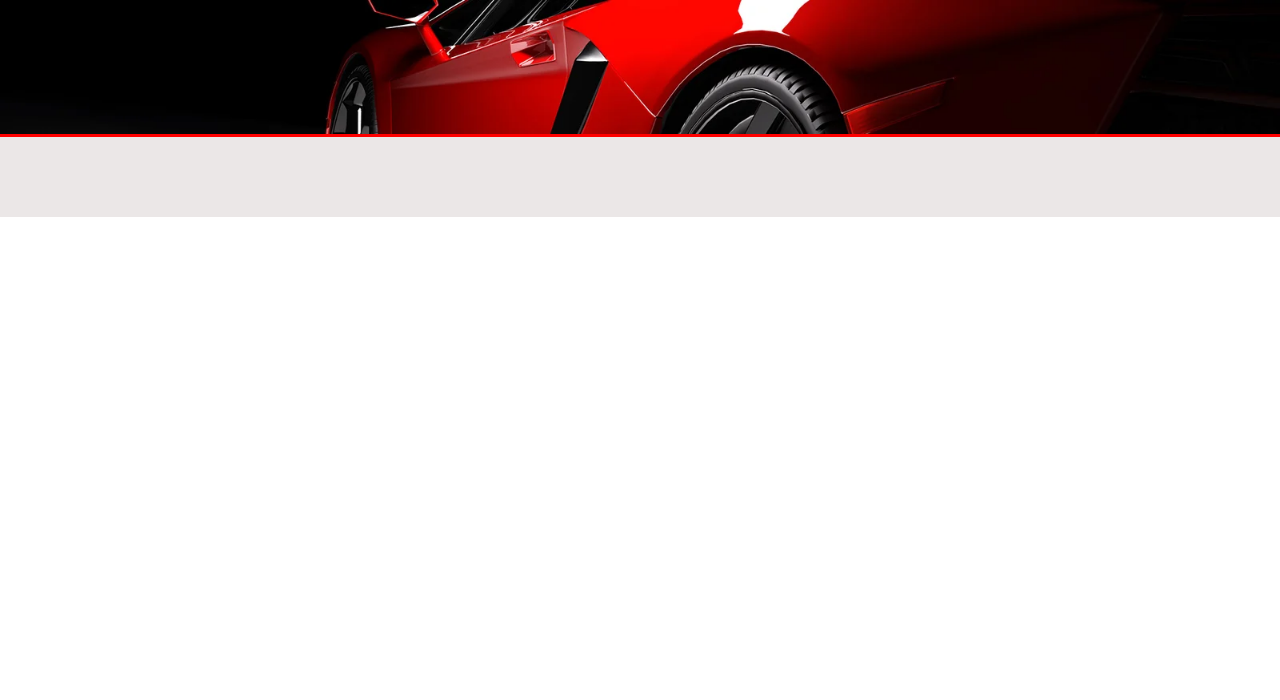
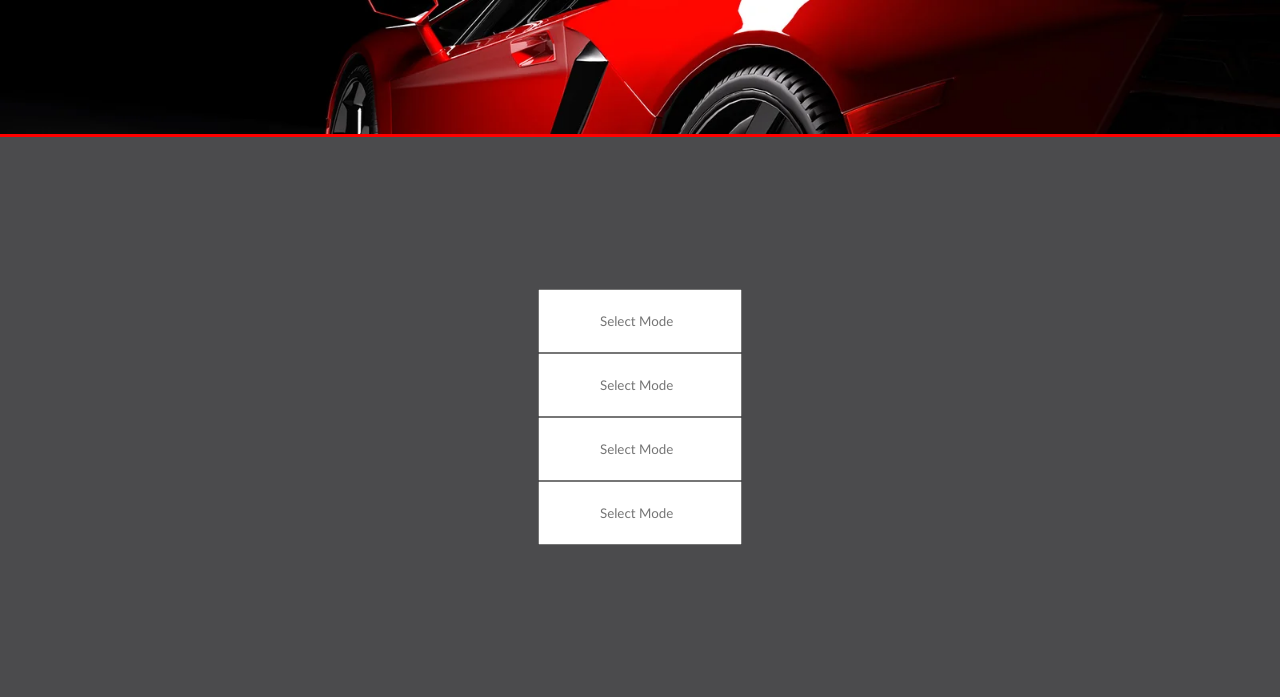
Before and after one commit to Ayaz-Ahamed-Shaik/PythonGroupRetake, a Flask app: page /sellcar in a window 1280 px wide. Shown: the part 100-800 px from the top of the page. Run offline with Flask 3, Linux system fonts and the light colour scheme.

Commit message:
inputstyling

```diff
--- a/static/css/index.css
+++ b/static/css/index.css
@@ -115,3 +115,19 @@ nav h3
     text-align: center;
     font-weight: 500;
 }
+.sectionsellcar1
+{
+    background-color: #4B4B4D;
+    width: 100%;
+    height: 100%;
+    min-height: 70vh;
+    display: flex;
+    justify-content: center;
+    align-items: center;
+}
+.sectionsellcar1 input
+{
+    width: 200px;
+    height: 60px;
+    text-indent: 30%
+}
--- a/templates/sellcar.html
+++ b/templates/sellcar.html
@@ -3,8 +3,21 @@
       <div class="section1">
         <img src="static/assets/bg-1.webp"/>
       </div>
-      <div class="section2">
-
+      <div class="sectionsellcar1">
+         <form action="/sell" method="POST">
+           <div class="inputsection">
+              <input type="text" placeholder="Select Mode">
+           </div>
+           <div class="inputsection">
+            <input type="text" placeholder="Select Mode">
+         </div>
+         <div class="inputsection">
+            <input type="text" placeholder="Select Mode">
+         </div>
+         <div class="inputsection">
+            <input type="text" placeholder="Select Mode">
+         </div>
+         </form>
       </div>
     </main>
     {% include 'components/footer.html' %}
```
Also changed, not shown: templates/index.html (+0 -12 lines).
